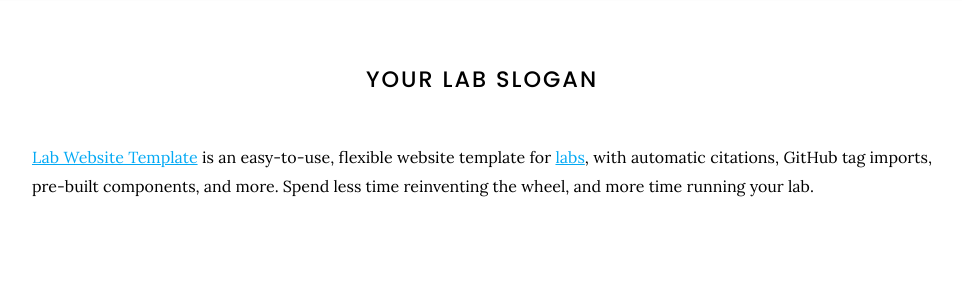
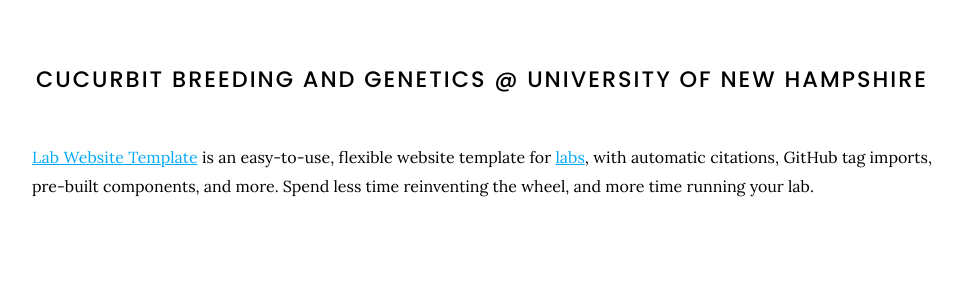
Before and after one commit to UNH-Cucurbits/unhcucurbits-website, a Jekyll site: the page built from index.md, in a window 1280 px wide, cut to the strip 114-756 px from the top of the page. Shown: the top 300 px of the strip, without its empty margins (158-1120 px from the left). Built offline with Jekyll 4.4.1, drawn with Linux system fonts in a browser that asks for light colours.

Commit message:
Update index.md

```diff
--- a/index.md
+++ b/index.md
@@ -2,7 +2,7 @@
 title: Home
 ---
 
-# Your Lab Slogan
+# Cucurbit Breeding and Genetics @ University of New Hampshire
 
 [Lab Website Template](https://github.com/greenelab/lab-website-template) is an easy-to-use, flexible website template for [labs](https://www.greenelab.com/), with automatic citations, GitHub tag imports, pre-built components, and more.
 Spend less time reinventing the wheel, and more time running your lab.
```
